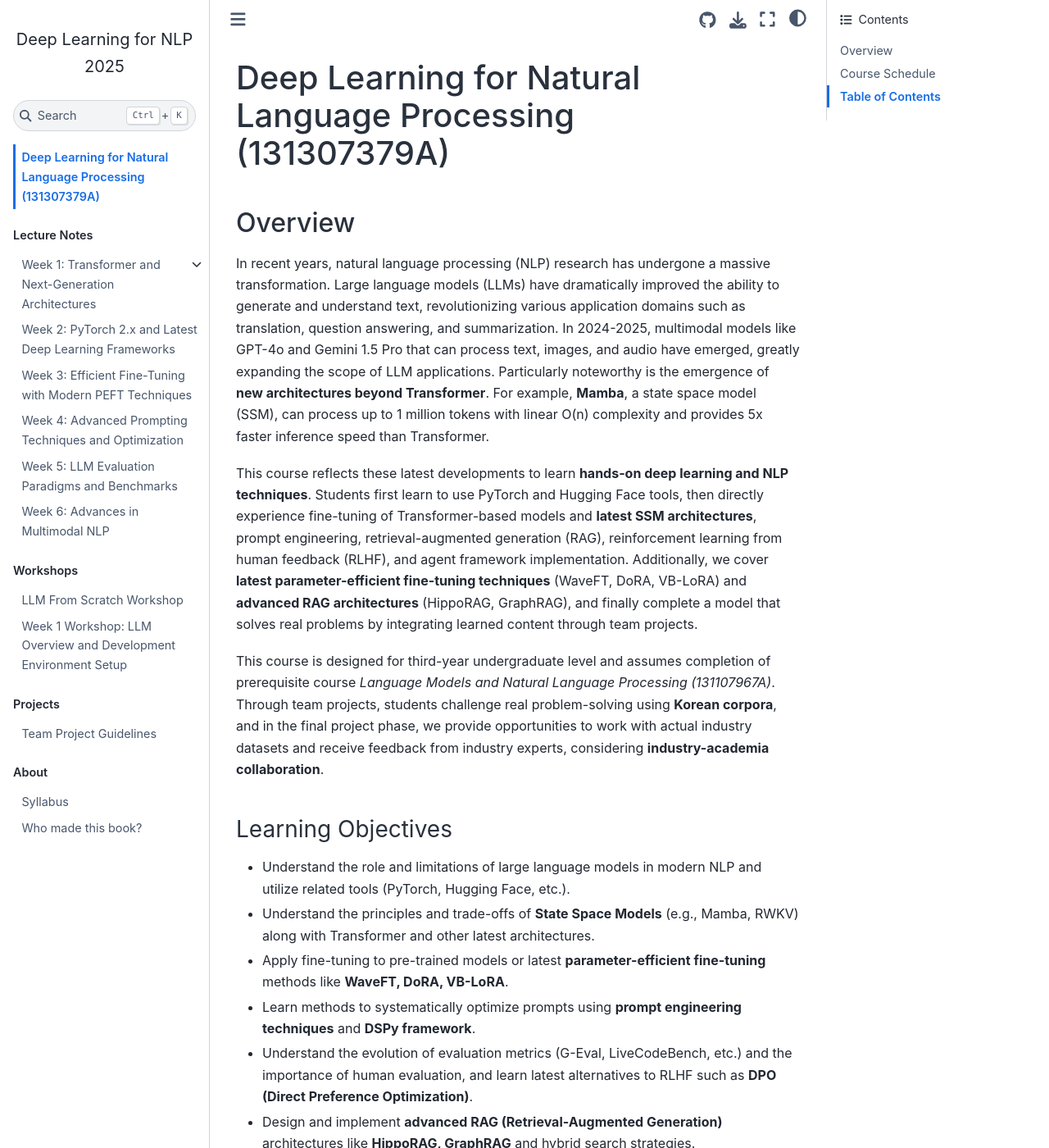
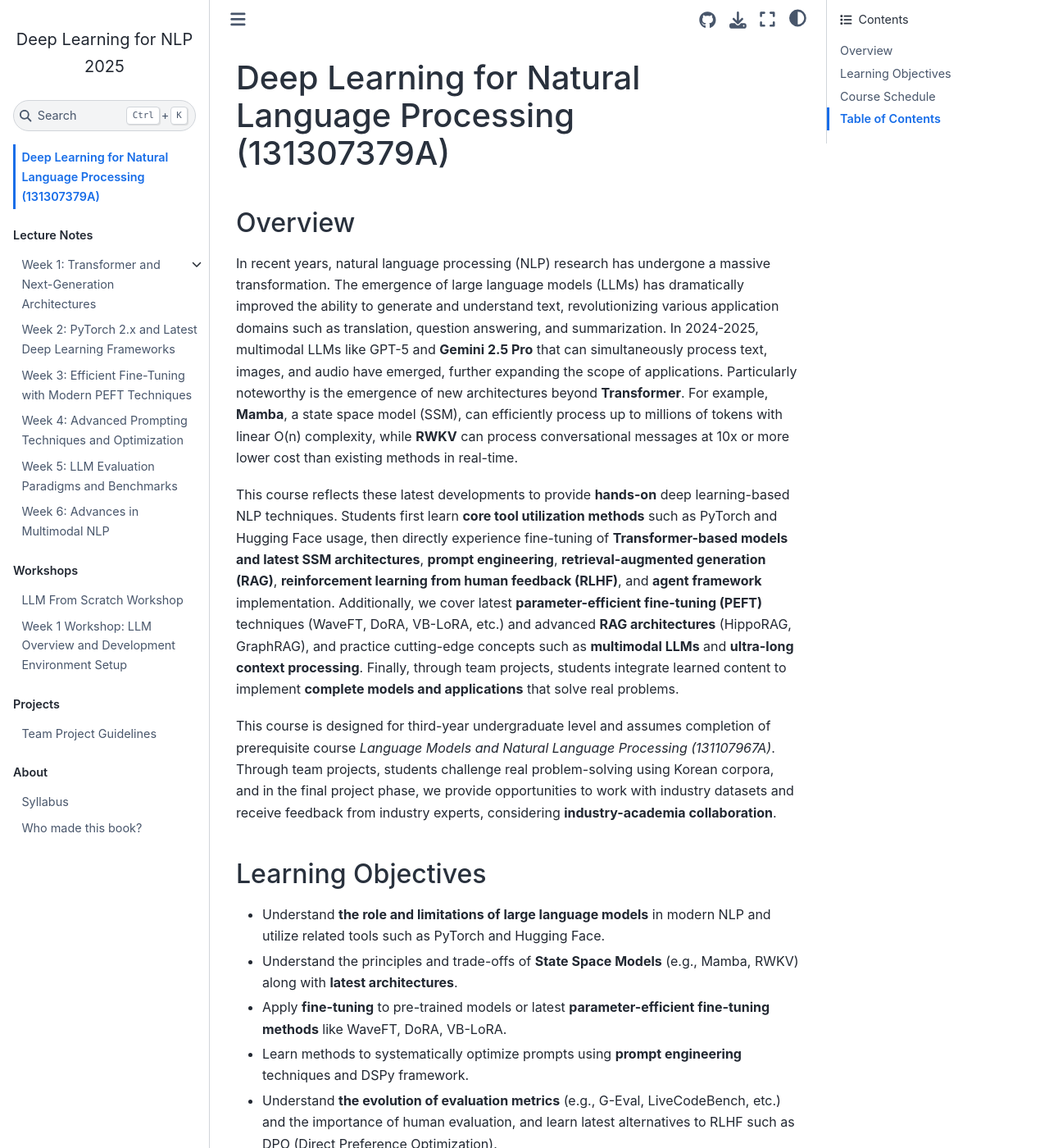
Before and after one commit to entelecheia/deepnlp-2025, a Jupyter Book: the page built from book/en/index.md, in a window 1280 px wide and 1400 px high. Shown: the whole window at 82% size. Built offline with Jupyter Book 1.0.4 settings and Sphinx 7.4.7 and the Sphinx Book theme 1.1.4, drawn with Linux system fonts in a browser that asks for light colours; some of the changed text lies outside the part shown.

Commit message:
feat: Revise course overview and learning objectives for NLP course, enhancing clarity and detail in both English and Korean versions. Updates include improved descriptions of large language models, multimodal architectures, hands-on techniques, and project integration, ensuring consistency in terminology and formatting across both language versions.

```diff
--- a/book/en/index.md
+++ b/book/en/index.md
@@ -2,53 +2,53 @@
 
 ## Overview
 
-In recent years, natural language processing (NLP) research has undergone a massive transformation. Large language models (LLMs) have dramatically improved the ability to generate and understand text, revolutionizing various application domains such as translation, question answering, and summarization. In 2024-2025, multimodal models like GPT-4o and Gemini 1.5 Pro that can process text, images, and audio have emerged, greatly expanding the scope of LLM applications. Particularly noteworthy is the emergence of **new architectures beyond Transformer**. For example, **Mamba**, a state space model (SSM), can process up to 1 million tokens with linear O(n) complexity and provides 5x faster inference speed than Transformer.
+In recent years, natural language processing (NLP) research has undergone a massive transformation. The emergence of large language models (LLMs) has dramatically improved the ability to generate and understand text, revolutionizing various application domains such as translation, question answering, and summarization. In 2024-2025, multimodal LLMs like GPT-5 and **Gemini 2.5 Pro** that can simultaneously process text, images, and audio have emerged, further expanding the scope of applications. Particularly noteworthy is the emergence of new architectures beyond **Transformer**. For example, **Mamba**, a state space model (SSM), can efficiently process up to millions of tokens with linear O(n) complexity, while **RWKV** can process conversational messages at 10x or more lower cost than existing methods in real-time.
 
-This course reflects these latest developments to learn **hands-on deep learning and NLP techniques**. Students first learn to use PyTorch and Hugging Face tools, then directly experience fine-tuning of Transformer-based models and **latest SSM architectures**, prompt engineering, retrieval-augmented generation (RAG), reinforcement learning from human feedback (RLHF), and agent framework implementation. Additionally, we cover **latest parameter-efficient fine-tuning techniques** (WaveFT, DoRA, VB-LoRA) and **advanced RAG architectures** (HippoRAG, GraphRAG), and finally complete a model that solves real problems by integrating learned content through team projects.
+This course reflects these latest developments to provide **hands-on** deep learning-based NLP techniques. Students first learn **core tool utilization methods** such as PyTorch and Hugging Face usage, then directly experience fine-tuning of **Transformer-based models and latest SSM architectures**, **prompt engineering**, **retrieval-augmented generation (RAG)**, **reinforcement learning from human feedback (RLHF)**, and **agent framework** implementation. Additionally, we cover latest **parameter-efficient fine-tuning (PEFT)** techniques (WaveFT, DoRA, VB-LoRA, etc.) and advanced **RAG architectures** (HippoRAG, GraphRAG), and practice cutting-edge concepts such as **multimodal LLMs** and **ultra-long context processing**. Finally, through team projects, students integrate learned content to implement **complete models and applications** that solve real problems.
 
-This course is designed for third-year undergraduate level and assumes completion of prerequisite course _Language Models and Natural Language Processing (131107967A)_. Through team projects, students challenge real problem-solving using **Korean corpora**, and in the final project phase, we provide opportunities to work with actual industry datasets and receive feedback from industry experts, considering **industry-academia collaboration**.
+This course is designed for third-year undergraduate level and assumes completion of prerequisite course _Language Models and Natural Language Processing (131107967A)_. Through team projects, students challenge real problem-solving using Korean corpora, and in the final project phase, we provide opportunities to work with industry datasets and receive feedback from industry experts, considering **industry-academia collaboration**.
 
-### Learning Objectives
+## Learning Objectives
 
-- Understand the role and limitations of large language models in modern NLP and utilize related tools (PyTorch, Hugging Face, etc.).
+- Understand **the role and limitations of large language models** in modern NLP and utilize related tools such as PyTorch and Hugging Face.
 
-- Understand the principles and trade-offs of **State Space Models** (e.g., Mamba, RWKV) along with Transformer and other latest architectures.
+- Understand the principles and trade-offs of **State Space Models** (e.g., Mamba, RWKV) along with **latest architectures**.
 
-- Apply fine-tuning to pre-trained models or latest **parameter-efficient fine-tuning** methods like **WaveFT, DoRA, VB-LoRA**.
+- Apply **fine-tuning** to pre-trained models or latest **parameter-efficient fine-tuning methods** like WaveFT, DoRA, VB-LoRA.
 
-- Learn methods to systematically optimize prompts using **prompt engineering techniques** and **DSPy framework**.
+- Learn methods to systematically optimize prompts using **prompt engineering** techniques and DSPy framework.
 
-- Understand the evolution of evaluation metrics (G-Eval, LiveCodeBench, etc.) and the importance of human evaluation, and learn latest alternatives to RLHF such as **DPO (Direct Preference Optimization)**.
+- Understand **the evolution of evaluation metrics** (e.g., G-Eval, LiveCodeBench, etc.) and the importance of human evaluation, and learn latest alternatives to RLHF such as DPO (Direct Preference Optimization).
 
-- Design and implement **advanced RAG (Retrieval-Augmented Generation)** architectures like **HippoRAG, GraphRAG** and hybrid search strategies.
+- Design and implement **advanced RAG** (Retrieval-Augmented Generation) architectures like **HippoRAG, GraphRAG** and hybrid search strategies.
 
 - Understand AI regulatory frameworks like **EU AI Act** and acquire methodologies for implementing responsible AI systems.
 
-- Track latest research trends to discuss **advantages and disadvantages of latest technologies** such as multimodal LLMs, small language models (SLM), state space models (SSM), and mixture of experts (MoE).
+- Track latest research trends to discuss **multimodal LLMs**, **small language models (SLM)**, **state space models (SSM)**, **multi-agent systems**, **mixture of experts (MoE)**, and other diverse latest technologies.
 
-- Understand the characteristics and challenges of Korean NLP and develop application capabilities through hands-on practice using **Korean corpora**.
+- Understand **the characteristics and challenges of Korean NLP** and develop application capabilities through hands-on practice using Korean corpora.
 
-- Strengthen collaboration and practical problem-solving capabilities through team projects and gain project experience connected to industry.
+- Strengthen **collaboration and practical problem-solving capabilities** through team projects and gain project experience connected to industry.
 
 ## Course Schedule
 
-| Week | Main Topics and Keywords                                                                                                                 | Key Hands-on/Assignments                                                                           |
-| :--: | :---------------------------------------------------------------------------------------------------------------------------------- | :--------------------------------------------------------------------------------------- |
-|  1   | **Transformer and Next-Generation Architectures**<br/>• Self-Attention Mechanism and Limitations<br/>• **Mamba (Selective State Space Model)**<br/>• **RWKV (RNN-Transformer Hybrid)**<br/>• **Jamba (MoE-based Transformer+Mamba)** | **NVIDIA NGC Container Environment Setup**<br/>**Hugging Face Transformers Practice**<br/>**Mamba vs Transformer Performance Comparison Experiment** |
-|  2   | **PyTorch 2.x and Latest Deep Learning Frameworks**<br/>• **torch.compile and Compiler Revolution**<br/>• **FlashAttention-3 Hardware Acceleration**<br/>• **AI Agent Frameworks** (DSPy, Haystack, CrewAI, LangGraph) | **torch.compile Performance Optimization Practice**<br/>**FlashAttention-3 Implementation and Comparison**<br/>**AI Agent System Construction** |
-|  3   | **Modern PEFT Techniques for Efficient Fine-tuning**<br/>• **LoRA (Low-Rank Adaptation)**<br/>• **DoRA (Weight-Decomposed LoRA)**<br/>• **QLoRA (4-bit Quantization + LoRA)**<br/>• **VB-LoRA, WaveFT and Latest Techniques** | **PEFT Method Comparison Experiment**<br/>**LoRA/DoRA/QLoRA Performance Evaluation through Korean Sentiment Analysis**<br/>**Memory Efficiency and Inference Speed Analysis** |
-|  4   | **Advanced Prompt Techniques and Optimization**<br/>• **Systematic Prompt Techniques** (Role Assignment, Structured Prompting)<br/>• **Self-Consistency and Tree of Thoughts**<br/>• **DSPy Framework** (Declarative Prompt Programming)<br/>• **Automatic Prompt Optimization (APE)** | **DSPy-based Automatic Prompt Optimization**<br/>**Self-Consistency Decoding Implementation**<br/>**Tree of Thoughts Problem Solving Practice** |
-|  5   | **LLM Evaluation Paradigms and Benchmarks**<br/>• **Limitations of Traditional Metrics** (BLEU/ROUGE vs Meaning-based Evaluation)<br/>• **LLM-as-a-Judge** (GPTScore, G-Eval, FLASK)<br/>• **Specialized Benchmarks** (LiveCodeBench, MMLU-Pro)<br/>• **Domain-specific Benchmarks** (FinBen, AgentHarm, LEXam) | **BLEU/ROUGE vs G-Eval Comparison Experiment**<br/>**GPTScore Implementation and Evaluation**<br/>**FLASK Multi-dimensional Evaluation System Construction** |
-|  6   | Seq2Seq Applications and **Multimodal Integration** – SmolVLM2, Qwen 2.5 Omni, Speech-Text Models                                                       | Multimodal Application Development Assignment 2                                                        |
-|  7   | Large-scale Models and Few-shot Learning<br/>**Ultra-long Context Processing Technology** (1M+ tokens)                                                                | Long Context Processing Strategy Comparison Practice                                                               |
-|  8   | **Next-generation PEFT** – WaveFT, DoRA, VB-LoRA, QLoRA, etc. Latest Techniques                                                                         | Performance Comparison Experiments of Various PEFT Techniques                                                          |
-|  9   | **Advanced RAG Systems** – HippoRAG, GraphRAG, Hybrid Search Strategies                                                                      | Assignment 3: Building **Korean Enterprise Search System** based on GraphRAG                           |
-|  10  | **Innovation in Alignment Techniques** – DPO, Constitutional AI, Process Reward Models                                                                | Comparison Practice between DPO and Existing RLHF Techniques                                                           |
-|  11  | **Production Agent Systems** – CrewAI, Mirascope, Type-Safety Development                                                                | Multi-agent Orchestration Implementation                                                         |
-|  12  | **AI Regulation and Responsible AI** – EU AI Act, Differential Privacy, Federated Learning                                                                  | Assignment for Designing Regulation-Compliant AI Systems                                                            |
-|  13  | **Latest Research Trends** – Small Language Models (Gemma 3, Mistral NeMo), Enhanced Reasoning (Long CoT, PAL)                                               | Student Presentations of Latest Papers and Comprehensive Discussion                                                       |
-|  14  | Final Project Development and MLOps                                                                                                         | Team Prototype Implementation and Feedback Sessions **(Industry Mentor Participation)**                                 |
-|  15  | Final Project Presentations and Comprehensive Evaluation                                                                                                     | Team Presentations, Course Content Summary and Future Prospects Discussion                                            |
+| Week | Main Topics and Keywords                                                                                                                                                                                                                                                                                        | Key Hands-on/Assignments                                                                                                                                                      |
+| :--: | :-------------------------------------------------------------------------------------------------------------------------------------------------------------------------------------------------------------------------------------------------------------------------------------------------------------- | :---------------------------------------------------------------------------------------------------------------------------------------------------------------------------- |
+|  1   | **Transformer and Next-Generation Architectures**<br/>• Self-Attention Mechanism and Limitations<br/>• **Mamba (Selective State Space Model)**<br/>• **RWKV (RNN-Transformer Hybrid)**<br/>• **Jamba (MoE-based Transformer+Mamba)**                                                                            | **NVIDIA NGC Container Environment Setup**<br/>**Hugging Face Transformers Practice**<br/>**Mamba vs Transformer Performance Comparison Experiment**                          |
+|  2   | **PyTorch 2.x and Latest Deep Learning Frameworks**<br/>• **torch.compile and Compiler Revolution**<br/>• **FlashAttention-3 Hardware Acceleration**<br/>• **AI Agent Frameworks** (DSPy, Haystack, CrewAI, LangGraph)                                                                                          | **torch.compile Performance Optimization Practice**<br/>**FlashAttention-3 Implementation and Comparison**<br/>**AI Agent System Construction**                               |
+|  3   | **Modern PEFT Techniques for Efficient Fine-tuning**<br/>• **LoRA (Low-Rank Adaptation)**<br/>• **DoRA (Weight-Decomposed LoRA)**<br/>• **QLoRA (4-bit Quantization + LoRA)**<br/>• **VB-LoRA, WaveFT and Latest Techniques**                                                                                   | **PEFT Method Comparison Experiment**<br/>**LoRA/DoRA/QLoRA Performance Evaluation through Korean Sentiment Analysis**<br/>**Memory Efficiency and Inference Speed Analysis** |
+|  4   | **Advanced Prompt Techniques and Optimization**<br/>• **Systematic Prompt Techniques** (Role Assignment, Structured Prompting)<br/>• **Self-Consistency and Tree of Thoughts**<br/>• **DSPy Framework** (Declarative Prompt Programming)<br/>• **Automatic Prompt Optimization (APE)**                          | **DSPy-based Automatic Prompt Optimization**<br/>**Self-Consistency Decoding Implementation**<br/>**Tree of Thoughts Problem Solving Practice**                               |
+|  5   | **LLM Evaluation Paradigms and Benchmarks**<br/>• **Limitations of Traditional Metrics** (BLEU/ROUGE vs Meaning-based Evaluation)<br/>• **LLM-as-a-Judge** (GPTScore, G-Eval, FLASK)<br/>• **Specialized Benchmarks** (LiveCodeBench, MMLU-Pro)<br/>• **Domain-specific Benchmarks** (FinBen, AgentHarm, LEXam) | **BLEU/ROUGE vs G-Eval Comparison Experiment**<br/>**GPTScore Implementation and Evaluation**<br/>**FLASK Multi-dimensional Evaluation System Construction**                  |
+|  6   | Seq2Seq Applications and **Multimodal Integration** – SmolVLM2, Qwen 2.5 Omni, Speech-Text Models                                                                                                                                                                                                               | Multimodal Application Development Assignment 2                                                                                                                               |
+|  7   | Large-scale Models and Few-shot Learning<br/>**Ultra-long Context Processing Technology** (1M+ tokens)                                                                                                                                                                                                          | Long Context Processing Strategy Comparison Practice                                                                                                                          |
+|  8   | **Next-generation PEFT** – WaveFT, DoRA, VB-LoRA, QLoRA, etc. Latest Techniques                                                                                                                                                                                                                                 | Performance Comparison Experiments of Various PEFT Techniques                                                                                                                 |
+|  9   | **Advanced RAG Systems** – HippoRAG, GraphRAG, Hybrid Search Strategies                                                                                                                                                                                                                                         | Assignment 3: Building **Korean Enterprise Search System** based on GraphRAG                                                                                                  |
+|  10  | **Innovation in Alignment Techniques** – DPO, Constitutional AI, Process Reward Models                                                                                                                                                                                                                          | Comparison Practice between DPO and Existing RLHF Techniques                                                                                                                  |
+|  11  | **Production Agent Systems** – CrewAI, Mirascope, Type-Safety Development                                                                                                                                                                                                                                       | Multi-agent Orchestration Implementation                                                                                                                                      |
+|  12  | **AI Regulation and Responsible AI** – EU AI Act, Differential Privacy, Federated Learning                                                                                                                                                                                                                      | Assignment for Designing Regulation-Compliant AI Systems                                                                                                                      |
+|  13  | **Latest Research Trends** – Small Language Models (Gemma 3, Mistral NeMo), Enhanced Reasoning (Long CoT, PAL)                                                                                                                                                                                                  | Student Presentations of Latest Papers and Comprehensive Discussion                                                                                                           |
+|  14  | Final Project Development and MLOps                                                                                                                                                                                                                                                                             | Team Prototype Implementation and Feedback Sessions **(Industry Mentor Participation)**                                                                                       |
+|  15  | Final Project Presentations and Comprehensive Evaluation                                                                                                                                                                                                                                                        | Team Presentations, Course Content Summary and Future Prospects Discussion                                                                                                    |
 
 ## Table of Contents
 
```
Also changed, not shown: book/ko/index.md (+31 -31 lines).
